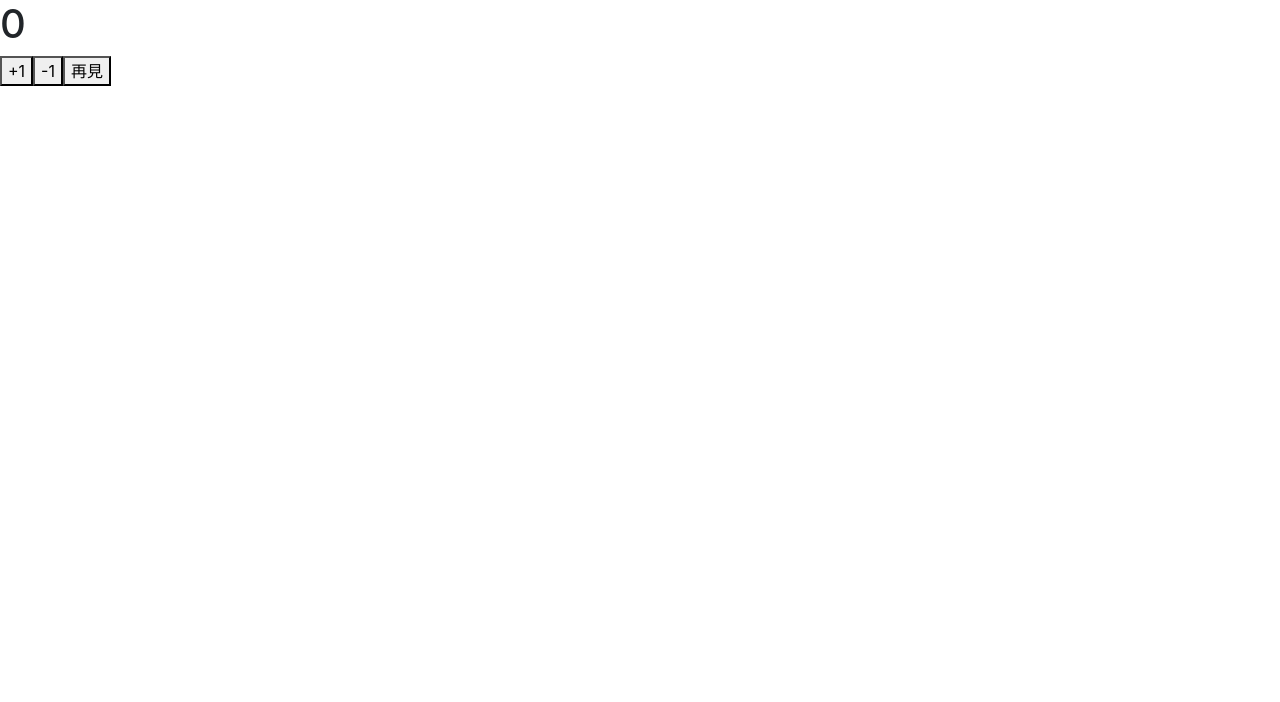
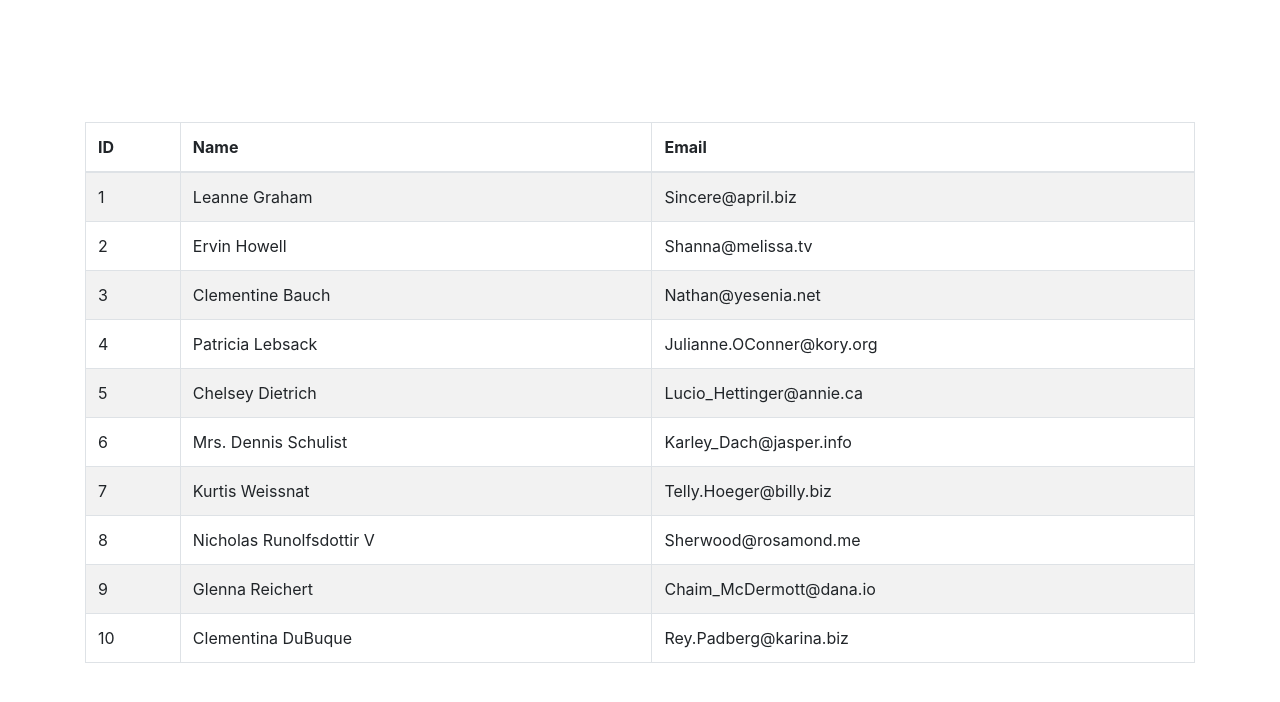
Before and after one commit to annie22336699/react-practice, a React (Create React App) app: page / in a window 1280 px wide. Shown: the top 702 px of the page. Built offline with nearby package versions, Linux system fonts and the light colour scheme.

Commit message:
loading畫面

```diff
--- /dev/null
+++ b/src/Spinner.js
@@ -0,0 +1,12 @@
+import React, { useState } from 'react';
+import UserList from './components/UserList';
+
+function Spinner() {
+  return (
+    <>
+      <UserList />
+    </>
+  );
+}
+
+export default Spinner;
--- /dev/null
+++ b/src/components/UserList.css
@@ -0,0 +1,15 @@
+.container {
+  height: 100%;
+  position: relative;
+}
+
+.center {
+  display: flex;
+  justify-content: center;
+  align-items: center;
+  height: 100%;
+}
+
+body > #root > div {
+  height: 100vh;
+}
--- /dev/null
+++ b/src/components/UserList.js
@@ -0,0 +1,61 @@
+import React, { useState, useEffect } from 'react';
+import rawData from '../data/users.json';
+import './UserList.css';
+
+function UserList(props) {
+  const [loading, setLoading] = useState(false);
+  const [users, setUsers] = useState([]);
+
+  // didMount
+  useEffect(() => {
+    // 開啟載入指示器
+    setLoading(true);
+
+    // 戴入資料
+    setUsers(rawData);
+
+    // 2秒後關起指示器
+    setTimeout(() => {
+      setLoading(false);
+    }, 1000);
+  }, []);
+
+  const spinner = (
+    <div className="spinner-border text-primary" role="status">
+      <span className="sr-only">Loading...</span>
+    </div>
+  );
+
+  const userListTable = (
+    <table className="table table-bordered table-striped">
+      <thead>
+        <tr>
+          <th>ID</th>
+          <th>Name</th>
+          <th>Email</th>
+        </tr>
+      </thead>
+      <tbody>
+        {users.map((v, i) => {
+          return (
+            <tr key={v.id}>
+              <td>{v.id}</td>
+              <td>{v.name}</td>
+              <td>{v.email}</td>
+            </tr>
+          );
+        })}
+      </tbody>
+    </table>
+  );
+
+  return (
+    <>
+      <div className="container">
+        <div className="center">{loading ? spinner : userListTable}</div>
+      </div>
+    </>
+  );
+}
+
+export default UserList;
--- /dev/null
+++ b/src/data/users.json
@@ -0,0 +1,232 @@
+[
+  {
+    "id": 1,
+    "name": "Leanne Graham",
+    "username": "Bret",
+    "email": "Sincere@april.biz",
+    "address": {
+      "street": "Kulas Light",
+      "suite": "Apt. 556",
+      "city": "Gwenborough",
+      "zipcode": "92998-3874",
+      "geo": {
+        "lat": "-37.3159",
+        "lng": "81.1496"
+      }
+    },
+    "phone": "1-770-736-8031 x56442",
+    "website": "hildegard.org",
+    "company": {
+      "name": "Romaguera-Crona",
+      "catchPhrase": "Multi-layered client-server neural-net",
+      "bs": "harness real-time e-markets"
+    }
+  },
+  {
+    "id": 2,
+    "name": "Ervin Howell",
+    "username": "Antonette",
+    "email": "Shanna@melissa.tv",
+    "address": {
+      "street": "Victor Plains",
+      "suite": "Suite 879",
+      "city": "Wisokyburgh",
+      "zipcode": "90566-7771",
+      "geo": {
+        "lat": "-43.9509",
+        "lng": "-34.4618"
+      }
+    },
+    "phone": "010-692-6593 x09125",
+    "website": "anastasia.net",
+    "company": {
+      "name": "Deckow-Crist",
+      "catchPhrase": "Proactive didactic contingency",
+      "bs": "synergize scalable supply-chains"
+    }
+  },
+  {
+    "id": 3,
+    "name": "Clementine Bauch",
+    "username": "Samantha",
+    "email": "Nathan@yesenia.net",
+    "address": {
+      "street": "Douglas Extension",
+      "suite": "Suite 847",
+      "city": "McKenziehaven",
+      "zipcode": "59590-4157",
+      "geo": {
+        "lat": "-68.6102",
+        "lng": "-47.0653"
+      }
+    },
+    "phone": "1-463-123-4447",
+    "website": "ramiro.info",
+    "company": {
+      "name": "Romaguera-Jacobson",
+      "catchPhrase": "Face to face bifurcated interface",
+      "bs": "e-enable strategic applications"
+    }
+  },
+  {
+    "id": 4,
+    "name": "Patricia Lebsack",
+    "username": "Karianne",
+    "email": "Julianne.OConner@kory.org",
+    "address": {
+      "street": "Hoeger Mall",
+      "suite": "Apt. 692",
+      "city": "South Elvis",
+      "zipcode": "53919-4257",
+      "geo": {
+        "lat": "29.4572",
+        "lng": "-164.2990"
+      }
+    },
+    "phone": "493-170-9623 x156",
+    "website": "kale.biz",
+    "company": {
+      "name": "Robel-Corkery",
+      "catchPhrase": "Multi-tiered zero tolerance productivity",
+      "bs": "transition cutting-edge web services"
+    }
+  },
+  {
+    "id": 5,
+    "name": "Chelsey Dietrich",
+    "username": "Kamren",
+    "email": "Lucio_Hettinger@annie.ca",
+    "address": {
+      "street": "Skiles Walks",
+      "suite": "Suite 351",
+      "city": "Roscoeview",
+      "zipcode": "33263",
+      "geo": {
+        "lat": "-31.8129",
+        "lng": "62.5342"
+      }
+    },
+    "phone": "(254)954-1289",
+    "website": "demarco.info",
+    "company": {
+      "name": "Keebler LLC",
+      "catchPhrase": "User-centric fault-tolerant solution",
+      "bs": "revolutionize end-to-end systems"
+    }
+  },
+  {
+    "id": 6,
+    "name": "Mrs. Dennis Schulist",
+    "username": "Leopoldo_Corkery",
+    "email": "Karley_Dach@jasper.info",
+    "address": {
+      "street": "Norberto Crossing",
+      "suite": "Apt. 950",
+      "city": "South Christy",
+      "zipcode": "23505-1337",
+      "geo": {
+        "lat": "-71.4197",
+        "lng": "71.7478"
+      }
+    },
+    "phone": "1-477-935-8478 x6430",
+    "website": "ola.org",
+    "company": {
+      "name": "Considine-Lockman",
+      "catchPhrase": "Synchronised bottom-line interface",
+      "bs": "e-enable innovative applications"
+    }
+  },
+  {
+    "id": 7,
+    "name": "Kurtis Weissnat",
+    "username": "Elwyn.Skiles",
+    "email": "Telly.Hoeger@billy.biz",
+    "address": {
+      "street": "Rex Trail",
+      "suite": "Suite 280",
+      "city": "Howemouth",
+      "zipcode": "58804-1099",
+      "geo": {
+        "lat": "24.8918",
+        "lng": "21.8984"
+      }
+    },
+    "phone": "210.067.6132",
+    "website": "elvis.io",
+    "company": {
+      "name": "Johns Group",
+      "catchPhrase": "Configurable multimedia task-force",
+      "bs": "generate enterprise e-tailers"
+    }
+  },
+  {
+    "id": 8,
+    "name": "Nicholas Runolfsdottir V",
+    "username": "Maxime_Nienow",
+    "email": "Sherwood@rosamond.me",
+    "address": {
+      "street": "Ellsworth Summit",
+      "suite": "Suite 729",
+      "city": "Aliyaview",
+      "zipcode": "45169",
+      "geo": {
+        "lat": "-14.3990",
+        "lng": "-120.7677"
+      }
+    },
+    "phone": "586.493.6943 x140",
+    "website": "jacynthe.com",
+    "company": {
+      "name": "Abernathy Group",
+      "catchPhrase": "Implemented secondary concept",
+      "bs": "e-enable extensible e-tailers"
+    }
+  },
+  {
+    "id": 9,
+    "name": "Glenna Reichert",
+    "username": "Delphine",
+    "email": "Chaim_McDermott@dana.io",
+    "address": {
+      "street": "Dayna Park",
+      "suite": "Suite 449",
+      "city": "Bartholomebury",
+      "zipcode": "76495-3109",
+      "geo": {
+        "lat": "24.6463",
+        "lng": "-168.8889"
+      }
+    },
+    "phone": "(775)976-6794 x41206",
+    "website": "conrad.com",
+    "company": {
+      "name": "Yost and Sons",
+      "catchPhrase": "Switchable contextually-based project",
+      "bs": "aggregate real-time technologies"
+    }
+  },
+  {
+    "id": 10,
+    "name": "Clementina DuBuque",
+    "username": "Moriah.Stanton",
+    "email": "Rey.Padberg@karina.biz",
+    "address": {
+      "street": "Kattie Turnpike",
+      "suite": "Suite 198",
+      "city": "Lebsackbury",
+      "zipcode": "31428-2261",
+      "geo": {
+        "lat": "-38.2386",
+        "lng": "57.2232"
+      }
+    },
+    "phone": "024-648-3804",
+    "website": "ambrose.net",
+    "company": {
+      "name": "Hoeger LLC",
+      "catchPhrase": "Centralized empowering task-force",
+      "bs": "target end-to-end models"
+    }
+  }
+]
--- a/src/index.js
+++ b/src/index.js
@@ -20,7 +20,8 @@
 // import Form01 from './Form01';
 // import Form02 from './Form02';
 // import LifeRecyle01 from './LifeRecyle01';
-import LifeRecyle02 from './LifeRecyle02';
+// import LifeRecyle02 from './LifeRecyle02';
+import Spinner from './Spinner';
 
 ReactDOM.render(
   <React.StrictMode>
@@ -41,7 +42,8 @@
     {/* <Form01 /> */}
     {/* <Form02 /> */}
     {/* <LifeRecyle01 /> */}
-    <LifeRecyle02 />
+    {/* <LifeRecyle02 /> */}
+    <Spinner />
   </React.StrictMode>,
   document.getElementById('root')
 );
```
